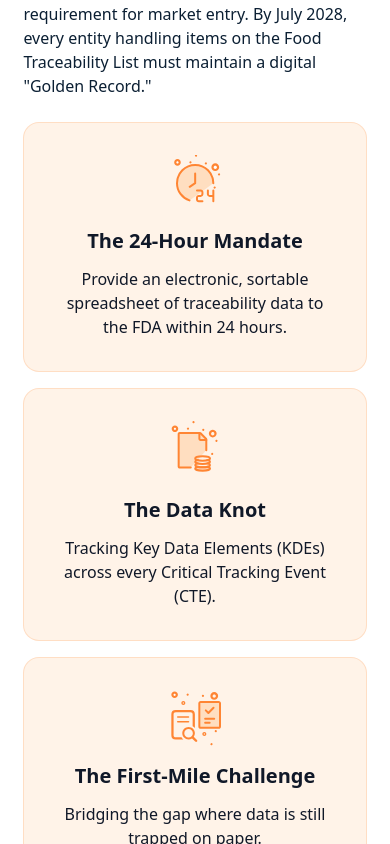
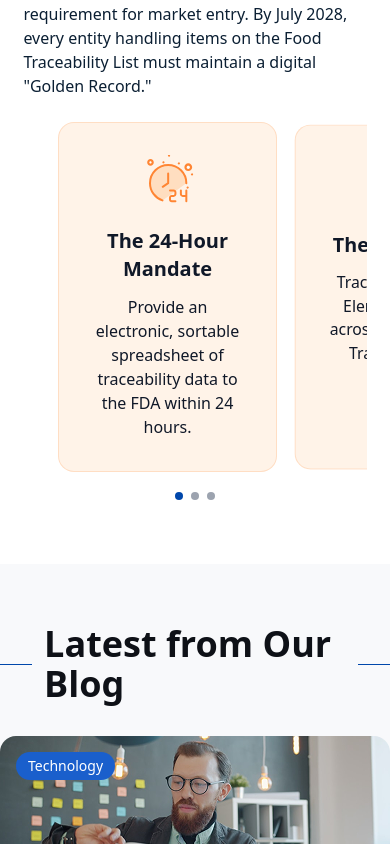
Before and after one commit to kushagraporwal-a/tracerty_website_development, a Next.js app: page /resources in a window 390 px wide. Shown: the part 840-1684 px from the top of the page. Built offline with nearby package versions, Linux system fonts and the light colour scheme.

Commit message:
feat: responsive design completed for Sustainibility page

```diff
--- a/src/components/common/InfoBoxesRow.tsx
+++ b/src/components/common/InfoBoxesRow.tsx
@@ -1,4 +1,6 @@
 import Image from "next/image";
+import { useRef, useState } from "react";
+import { cn } from "@/utils/cn";
 
 type InfoBoxItem = {
   iconSrc: string;
@@ -24,12 +26,106 @@ export default function InfoBoxesRow({
 }: InfoBoxesRowProps) {
   const isRegulatoryVariant = variant === "regulatory";
   const columnsClass = columns === 4 ? "md:grid-cols-4" : "md:grid-cols-3";
+  const carouselRef = useRef<HTMLDivElement | null>(null);
+  const itemRefs = useRef<Array<HTMLDivElement | null>>([]);
+  const [activeSlide, setActiveSlide] = useState(0);
+
+  const handleCarouselScroll = () => {
+    if (!carouselRef.current) return;
+    const container = carouselRef.current;
+    const firstCard = container.firstElementChild as HTMLElement | null;
+    if (!firstCard) return;
+
+    const gap = 16;
+    const slideWidth = firstCard.offsetWidth + gap;
+    if (!slideWidth) return;
+    const nextIndex = Math.round(container.scrollLeft / slideWidth);
+    const boundedIndex = Math.min(Math.max(nextIndex, 0), items.length - 1);
+    setActiveSlide(boundedIndex);
+  };
+
+  const scrollToSlide = (index: number) => {
+    const target = itemRefs.current[index];
+    if (!target) return;
+    target.scrollIntoView({ behavior: "smooth", block: "nearest", inline: "center" });
+    setActiveSlide(index);
+  };
+
+  const snapToNearestSlide = () => {
+    if (!carouselRef.current) return;
+    const container = carouselRef.current;
+    const firstCard = container.firstElementChild as HTMLElement | null;
+    if (!firstCard) return;
+    const gap = 16;
+    const slideWidth = firstCard.offsetWidth + gap;
+    if (!slideWidth) return;
+    const nearestIndex = Math.round(container.scrollLeft / slideWidth);
+    const boundedIndex = Math.min(Math.max(nearestIndex, 0), items.length - 1);
+    scrollToSlide(boundedIndex);
+  };
 
   return (
-    <div className={`grid gap-4 ${columnsClass} ${className ?? ""}`}>
+    <div className={className ?? ""}>
+      <div
+        ref={carouselRef}
+        onScroll={handleCarouselScroll}
+        onTouchEnd={snapToNearestSlide}
+        onMouseUp={snapToNearestSlide}
+        className="flex snap-x snap-mandatory scroll-smooth gap-4 overflow-x-auto px-[10%] pb-2 md:hidden [&::-webkit-scrollbar]:hidden"
+        style={{ scrollbarWidth: "none", msOverflowStyle: "none" }}
+      >
         {items.map((item, index) => (
           <div
+            ref={(element) => {
+              itemRefs.current[index] = element;
+            }}
             key={`${item.title}-${index}`}
+            className={cn(
+              "w-[80%] shrink-0 snap-center rounded-2xl p-8 text-center transition-transform duration-300 ease-out",
+              activeSlide === index ? "scale-100" : "scale-[0.985]",
+            )}
+            style={{
+              backgroundColor: isRegulatoryVariant ? "#FFF3E8" : "#FFFFFF",
+              border: isRegulatoryVariant ? "1px solid #FF853333" : "none",
+            }}
+          >
+            <div className="mb-4 flex justify-center">
+              <Image
+                src={item.iconSrc}
+                alt={item.iconAlt}
+                width={item.iconWidth ?? 56}
+                height={item.iconHeight ?? 56}
+              />
+            </div>
+            <h4 className="mb-3 break-words text-xl font-bold" style={{ color: "#101828" }}>
+              {item.title}
+            </h4>
+            <p className="break-words text-base font-normal" style={{ color: "#101828" }}>
+              {item.description}
+            </p>
+          </div>
+        ))}
+      </div>
+
+      {items.length > 1 && (
+        <div className="mt-3 flex justify-center gap-2 md:hidden">
+          {items.map((item, index) => (
+            <button
+              key={`${item.title}-dot-${index}`}
+              type="button"
+              aria-label={`Go to card ${index + 1}`}
+              onClick={() => scrollToSlide(index)}
+              className="h-2 w-2 rounded-full transition-colors duration-200"
+              style={{ backgroundColor: activeSlide === index ? "#0047AB" : "#9CA3AF" }}
+            />
+          ))}
+        </div>
+      )}
+
+      <div className={`hidden gap-4 md:grid ${columnsClass}`}>
+        {items.map((item, index) => (
+          <div
+            key={`${item.title}-desktop-${index}`}
             className="rounded-2xl p-8 text-center"
             style={{
               backgroundColor: isRegulatoryVariant ? "#FFF3E8" : "#FFFFFF",
@@ -44,14 +140,15 @@ export default function InfoBoxesRow({
                 height={item.iconHeight ?? 56}
               />
             </div>
-          <h4 className="mb-3 text-xl font-bold break-words" style={{ color: "#101828" }}>
+            <h4 className="mb-3 break-words text-xl font-bold" style={{ color: "#101828" }}>
               {item.title}
             </h4>
-          <p className="text-base font-normal break-words" style={{ color: "#101828" }}>
+            <p className="break-words text-base font-normal" style={{ color: "#101828" }}>
               {item.description}
             </p>
           </div>
         ))}
       </div>
+    </div>
   );
 }
--- a/src/components/layout/SiteHeader.tsx
+++ b/src/components/layout/SiteHeader.tsx
@@ -230,8 +230,10 @@ export default function SiteHeader({ onOpenPartnerModal }: SiteHeaderProps) {
                     style={{
                       color:
                         expandedMobileMenu === item.href
+                          || router.pathname === item.href
                           ? THEME.colors.secondaryBlue
                           : THEME.colors.textSecondary,
+                      fontWeight: router.pathname === item.href ? 700 : 400,
                     }}
                     onClick={() =>
                       setExpandedMobileMenu((prev) => (prev === item.href ? null : item.href))
@@ -263,7 +265,10 @@ export default function SiteHeader({ onOpenPartnerModal }: SiteHeaderProps) {
                   key={item.href}
                   href={item.href}
                   className="block px-3 py-3 text-sm"
-                  style={{ color: THEME.colors.textSecondary }}
+                  style={{
+                    color: router.pathname === item.href ? THEME.colors.secondaryBlue : THEME.colors.textSecondary,
+                    fontWeight: router.pathname === item.href ? 700 : 400,
+                  }}
                   onClick={() => setMobileMenuOpen(false)}
                 >
                   {item.label}
```
Lines whose indentation alone changed are shown as unchanged.
